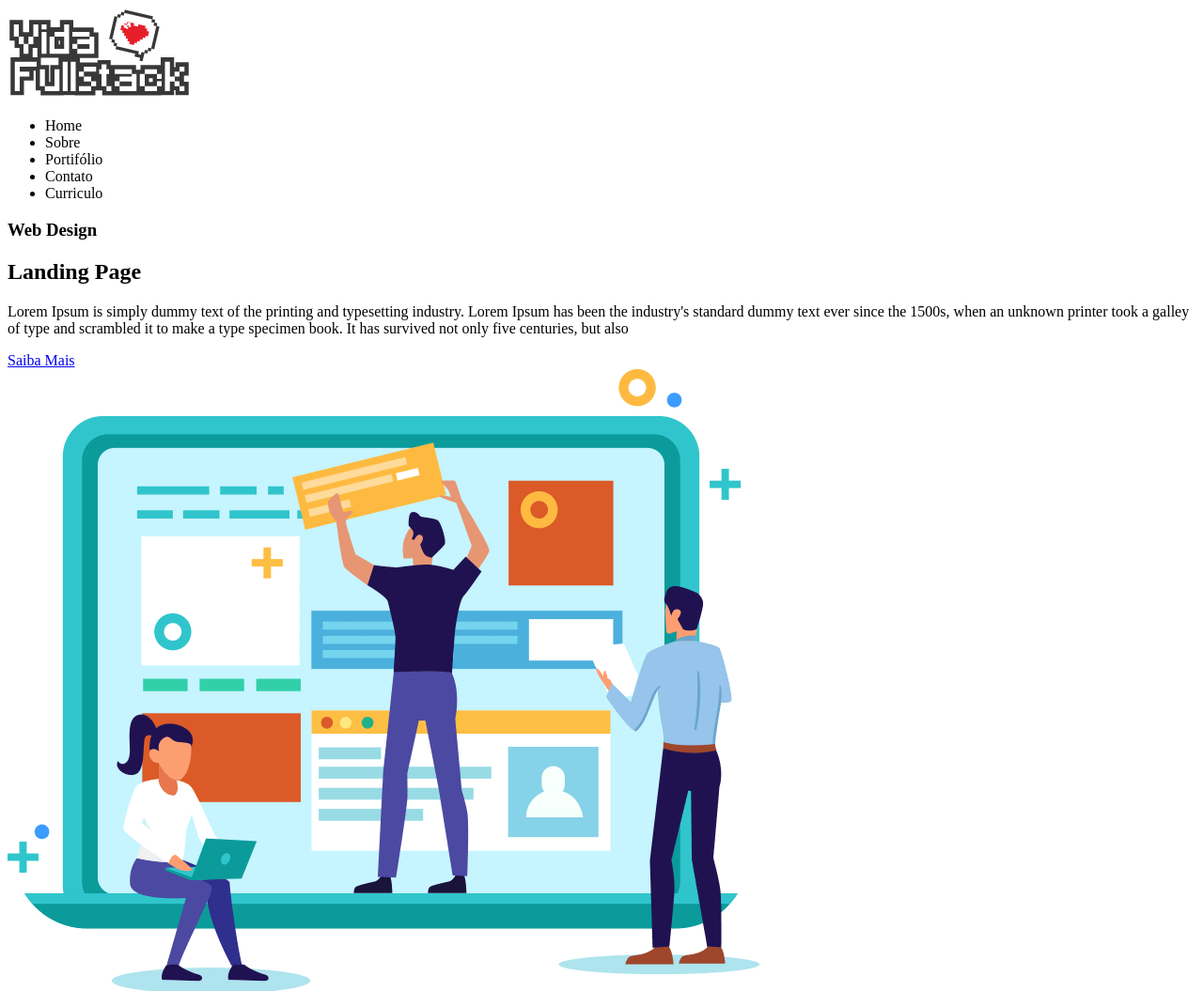
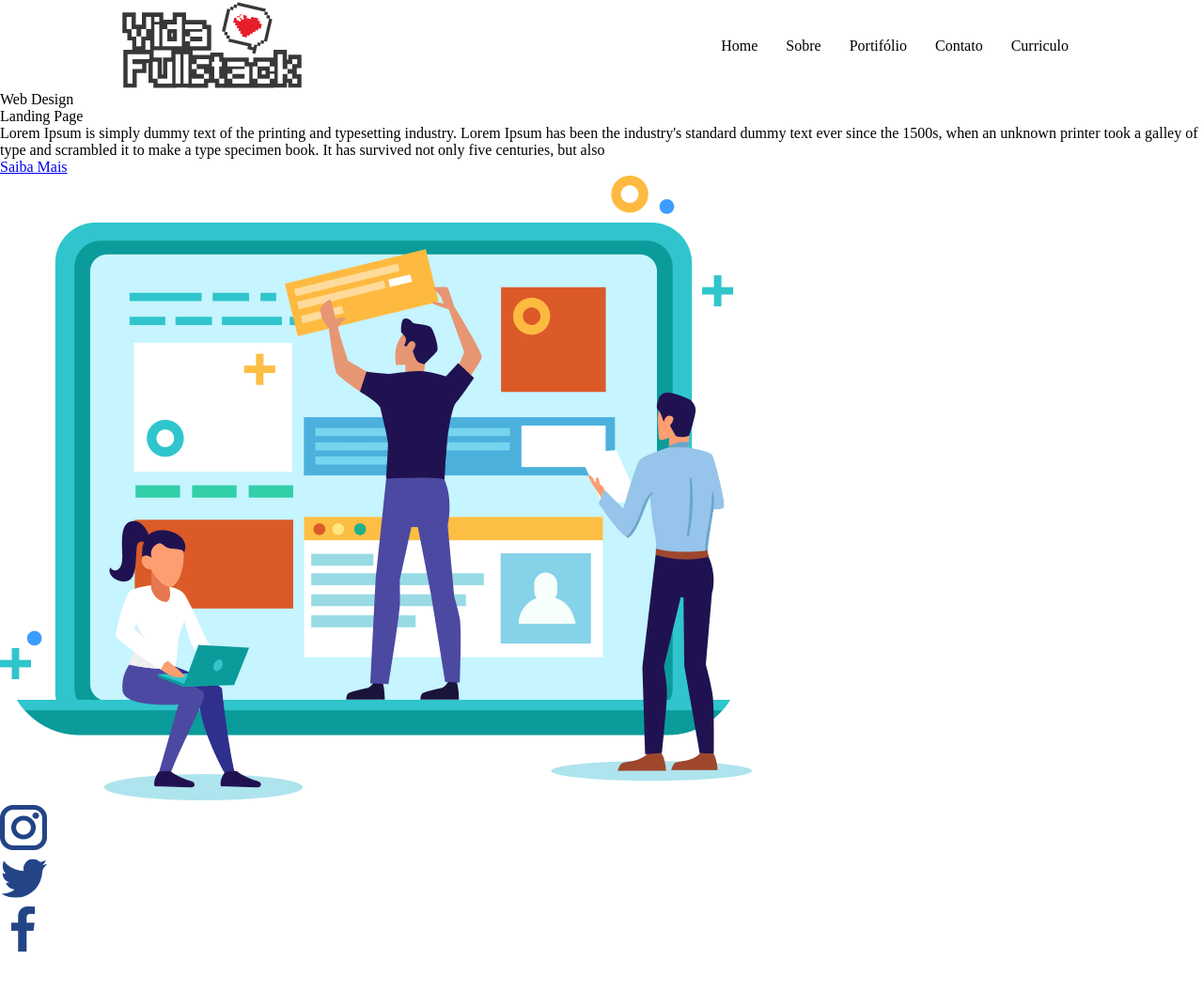
Before and after one commit to LENNYNEVES/Meu-Site-aula03, a plain HTML site: page index.html in a window 1280 px wide. Shown: the top 1055 px of the page at 94% size. After the commit the page ends 1018 px from the top, so only its background shows below. Drawn offline with Linux system fonts and the light colour scheme; files whose address does not match are found by name.

Commit message:
Criação estruta hmtl e css

```diff
--- /dev/null
+++ b/assets/css/header.css
@@ -0,0 +1,18 @@
+header {
+  width: 1024px;
+  margin: 0 auto;
+  display: flex;
+  flex-direction: row;
+  justify-content: space-between;
+  align-items: center;
+}
+
+header nav ul {
+  display: flex;
+  flex-direction: row;
+  list-style: none;
+}
+
+header nav ul li {
+  padding: 0 15px;
+}
--- /dev/null
+++ b/assets/css/style.css
@@ -0,0 +1,10 @@
+@import "./header.css";
+
+* {
+  margin: 0;
+  padding: 0;
+  border: 0;
+  font-size: 100%;
+  font: inherit;
+  vertical-align: baseline;
+}
--- a/index.html
+++ b/index.html
@@ -6,12 +6,13 @@
   <meta http-equiv="X-UA-Compatible" content="IE=edge">
   <meta name="viewport" content="width=device-width, initial-scale=1.0">
   <title>Meu Site</title>
+  <link rel="stylesheet" type="text/css" href="./assets/css/style.css">
 </head>
 
 <body>
   <!-- Header -->
-  <hear>
-    <img src="./assets/logo.png" alt="Logo da Empresa Lenny Neves">
+  <header>
+    <img src="./assets/logo.png" alt="Logo da Empresa ">
     <!--Menu do Site-->
     <nav>
       <ul>
@@ -23,7 +24,7 @@
       </ul>
     </nav>
     <!--End Menu do Site-->
-  </hear>
+  </header>
   <!-- END Header -->
   <!--Container -->
   <main>
```
